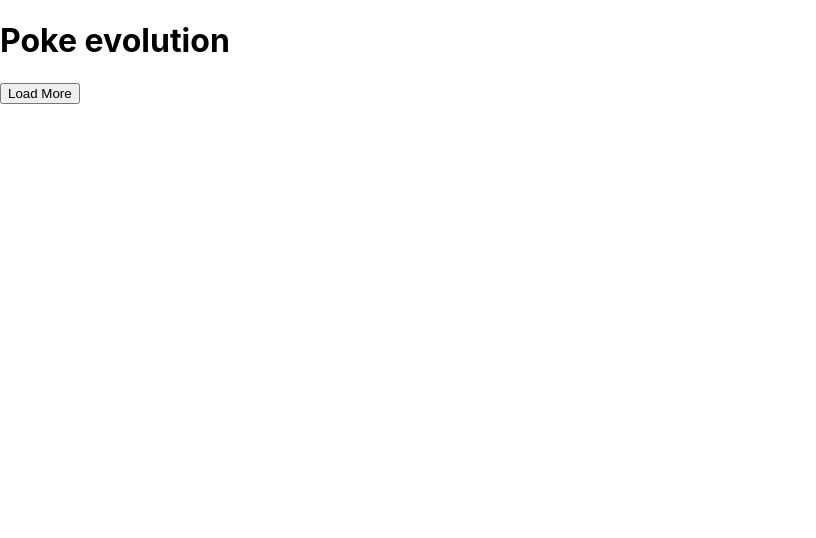
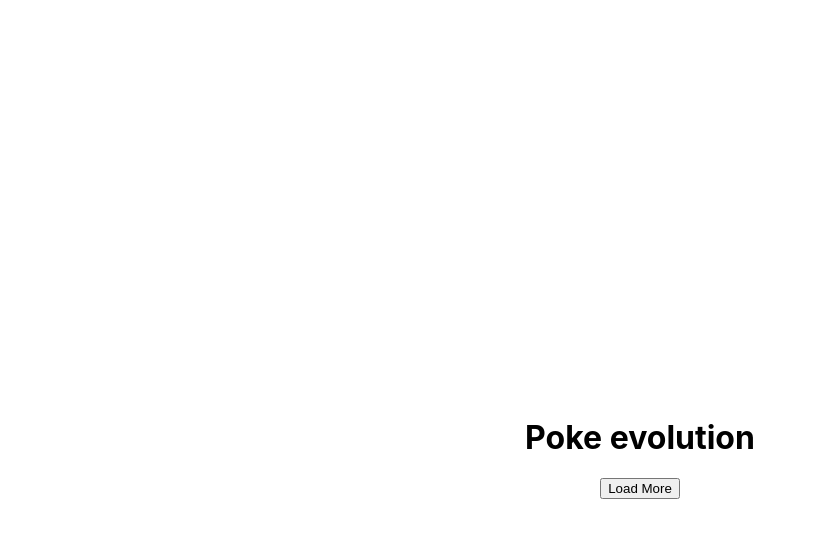
Before and after one commit to AleardoKandiah/Pokedex_React_App, a React (Create React App) app: page / in a window 1280 px wide. Shown: the top 538 px of the page, without its empty margins (0-816 px from the left). Built offline with nearby package versions, Linux system fonts and the light colour scheme.

Commit message:
second commit

```diff
--- a/src/App.js
+++ b/src/App.js
@@ -1,5 +1,7 @@
+import { useState } from 'react';
 
 function App() {
+  const [allPokemons, setAllPokemons] = useState([])
   return (
     <div className="app-container">
       <h1>Poke evolution</h1>
--- a/src/index.css
+++ b/src/index.css
@@ -11,3 +11,18 @@
   font-family: source-code-pro, Menlo, Monaco, Consolas, 'Courier New',
     monospace;
 }
+
+.app-container{
+  display: flex;
+  flex-direction: column;
+  align-items: center;
+  justify-content: center;
+  min-height: 100vh;
+  padding: 3rem 0.5rem;
+}
+.pokemon-container{
+  display: flex;
+  flex-direction: column;
+  align-items: center;
+  justify-content: center;
+}
```
